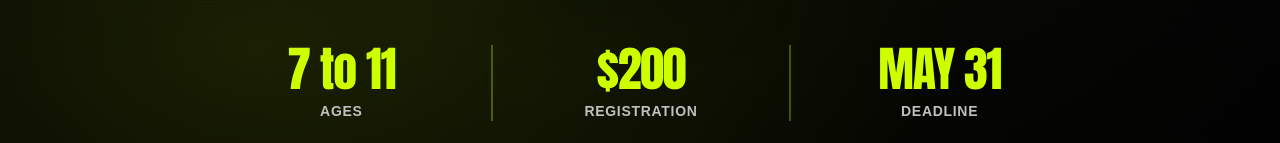
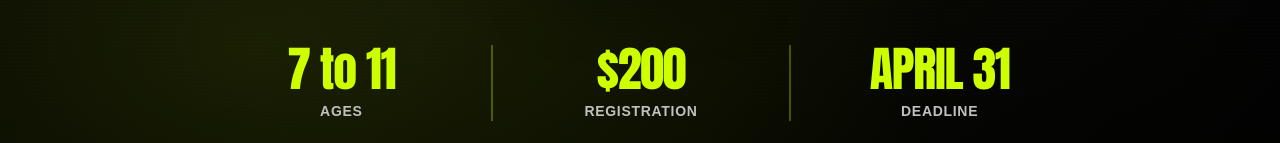
Before and after one commit to dubstitch/wcfcc, a plain HTML site: page index.html in a window 1280 px wide. Shown: the part 560-703 px from the top of the page. Drawn offline with nearby package versions, Linux system fonts and the light colour scheme.

Commit message:
Update index.html
Update registration deadline

```diff
--- a/index.html
+++ b/index.html
@@ -287,7 +287,7 @@
         </div>
         <div class="text-center px-4">
          <div class="font-athletic text-4xl md:text-5xl text-neon-yellow mb-2 tracking-tight">
-          MAY 31
+          APRIL 31
          </div>
          <div class="text-xs md:text-sm text-silver uppercase tracking-wider font-bold">
           Deadline
```
